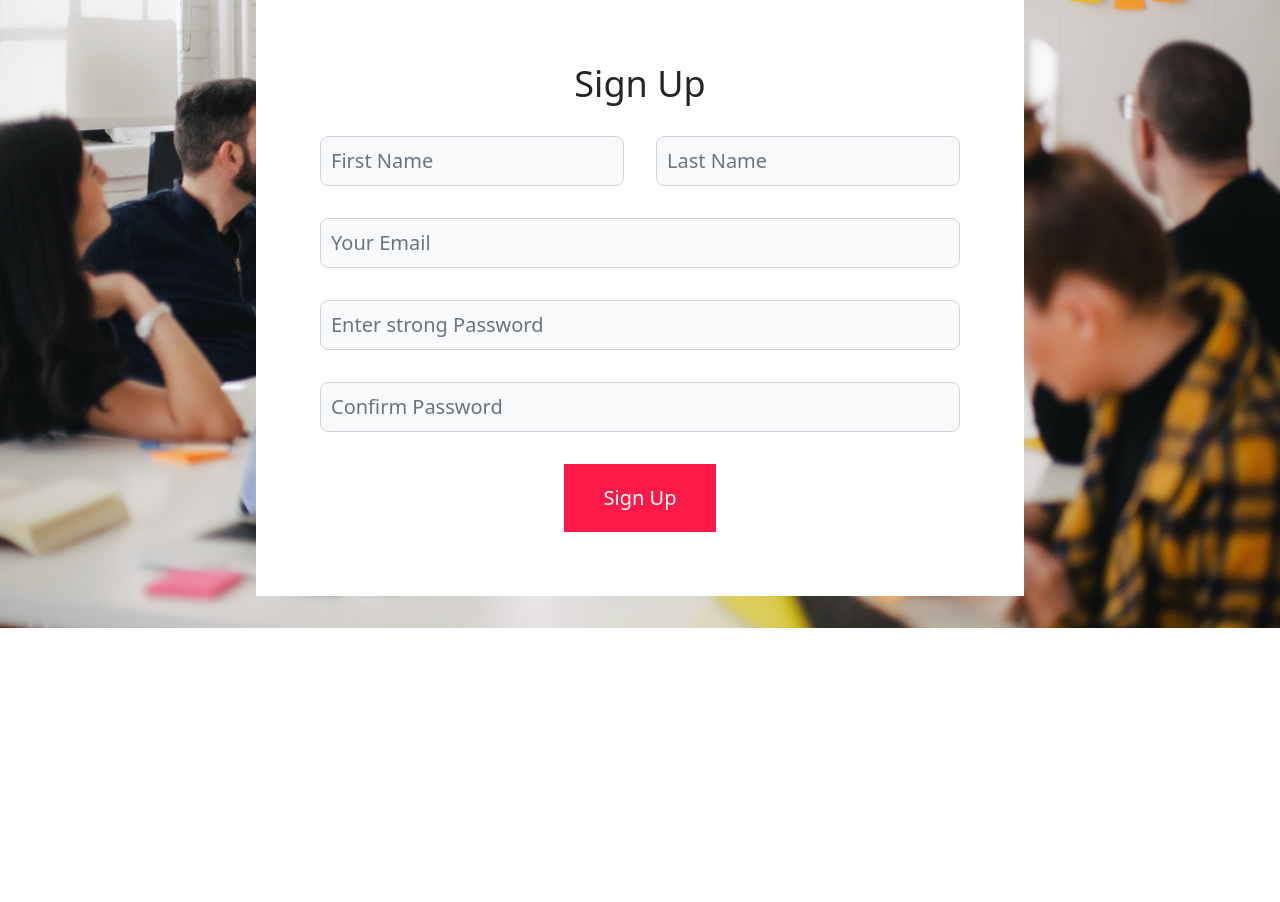
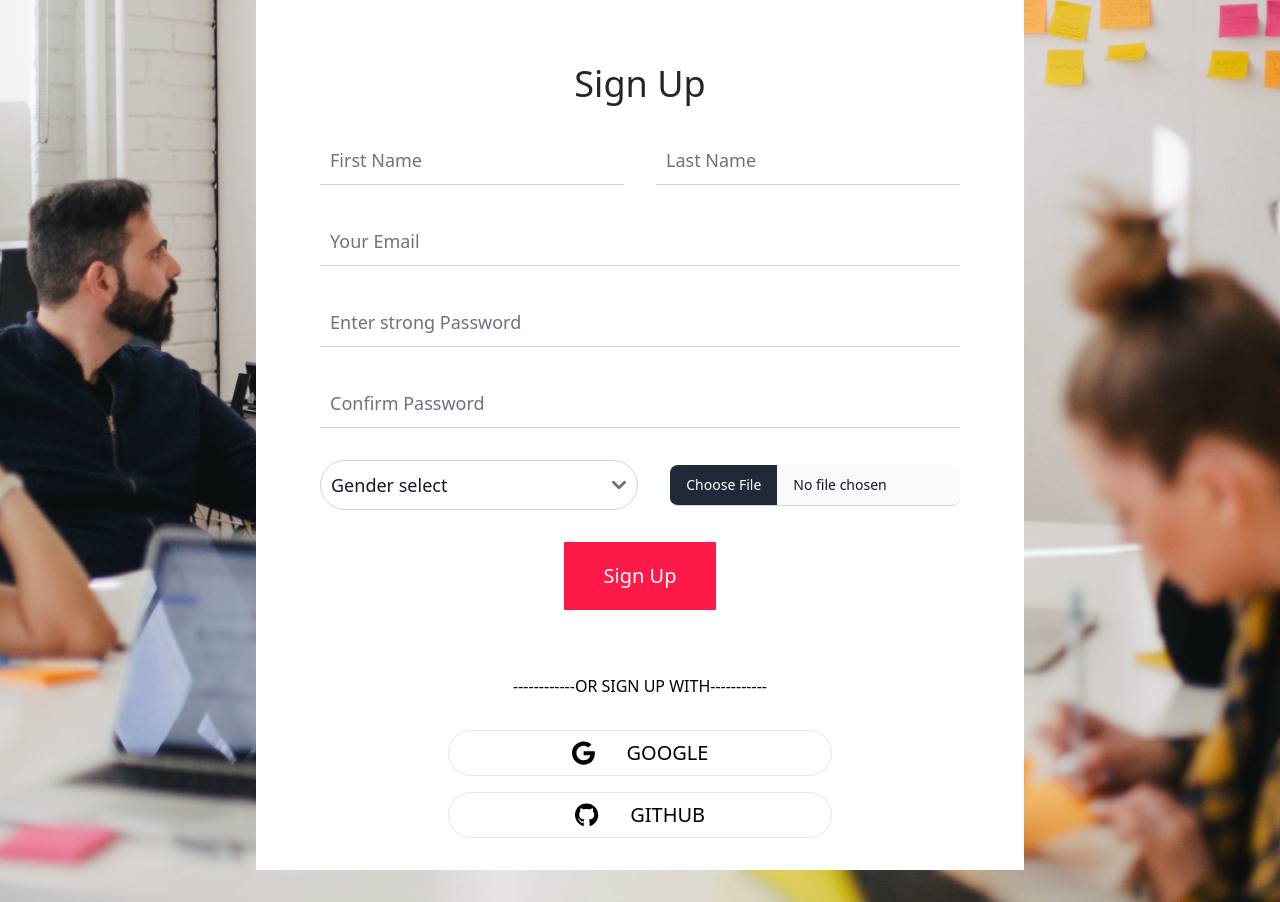
Before and after one commit to mdhasankha-1023/SkillBoost_client_side, a React (Vite) app: page /signUp in a window 1280 px wide. Shown: the part 240-1142 px from the top of the page. Before the commit the page ends 868 px from the top, so only its background shows below. Built offline with nearby package versions, Linux system fonts and the light colour scheme.

Commit message:
(Modfiy:) Sign up page modify

```diff
--- /dev/null
+++ b/src/Components/SocialMedia/SocialMedia.jsx
@@ -0,0 +1,20 @@
+import { faGithub, faGoogle } from '@fortawesome/free-brands-svg-icons';
+import { FontAwesomeIcon } from '@fortawesome/react-fontawesome';
+import React from 'react';
+
+const SocialMedia = () => {
+    return (
+        <div className='flex flex-col gap-4 my-8'>
+            <div className='flex gap-8 cursor-pointer text-xl items-center justify-center border border-gary-500 rounded-full w-[50%] p-2 mx-auto'>
+                <FontAwesomeIcon className='text-2xl' icon={faGoogle}></FontAwesomeIcon>
+                <p>GOOGLE</p>
+            </div>
+            <div className='flex gap-8 cursor-pointer text-xl items-center justify-center border border-gary-500 rounded-full w-[50%] p-2 mx-auto'>
+                <FontAwesomeIcon className='text-2xl' icon={faGithub}></FontAwesomeIcon>
+                <p>GITHUB</p>
+            </div>
+        </div>
+    );
+};
+
+export default SocialMedia;
--- a/src/Pages/Registration/SignUp/SignUp.jsx
+++ b/src/Pages/Registration/SignUp/SignUp.jsx
@@ -1,9 +1,15 @@
 import React from 'react';
 import { useForm } from 'react-hook-form';
+import SocialMedia from '../../../Components/SocialMedia/SocialMedia';
 
 const SignUp = () => {
-    const { register, handleSubmit, onSubmit } = useForm();
-    console.log(onSubmit);
+    const { register, handleSubmit } = useForm();
+    const onSubmit = (data) => {
+        console.log(data);
+    }
+
+
+
 
 
 
@@ -17,29 +23,39 @@ const SignUp = () => {
                 {/* first label */}
                 <div className='flex items-center gap-8 w-full'>
                     {/* first name */}
-                    <input className="text-xl w-1/2 bg-gray-50 border border-gray-300 text-gray-900 text-sm rounded-lg focus:ring-blue-500 focus:border-blue-500 block w-full p-2.5 dark:bg-gray-700 dark:border-gray-600 dark:placeholder-gray-400 dark:text-white dark:focus:ring-blue-500 dark:focus:border-blue-500" {...register("firstName")} placeholder='First Name' />
+                    <input className="w-1/2 outline-none border-b border-gray-300 text-gray-900 text-lg block p-2.5" {...register("firstName")} placeholder='First Name' />
                     {/* last name */}
-                    <input className="text-xl w-1/2 bg-gray-50 border border-gray-300 text-gray-900 text-sm rounded-lg focus:ring-blue-500 focus:border-blue-500 block w-full p-2.5 dark:bg-gray-700 dark:border-gray-600 dark:placeholder-gray-400 dark:text-white dark:focus:ring-blue-500 dark:focus:border-blue-500" {...register("lastName")} placeholder='Last Name' />
+                    <input className="w-1/2 outline-none border-b border-gray-300 text-gray-900 text-lg block p-2.5" {...register("lastName")} placeholder='Last Name' />
                 </div>
                 {/* second label */}
 
                 {/* email */}
-                <input className="text-xl bg-gray-50 border border-gray-300 text-gray-900 text-sm rounded-lg focus:ring-blue-500 focus:border-blue-500 block w-full p-2.5 dark:bg-gray-700 dark:border-gray-600 dark:placeholder-gray-400 dark:text-white dark:focus:ring-blue-500 dark:focus:border-blue-500" {...register("email")} placeholder='Your Email' />
+                <input className="w-full outline-none border-b border-gray-300 text-gray-900 text-lg block p-2.5" {...register("email")} placeholder='Your Email' />
                 {/* password */}
-                <input className="text-xl bg-gray-50 border border-gray-300 text-gray-900 text-sm rounded-lg focus:ring-blue-500 focus:border-blue-500 block w-full p-2.5 dark:bg-gray-700 dark:border-gray-600 dark:placeholder-gray-400 dark:text-white dark:focus:ring-blue-500 dark:focus:border-blue-500" {...register("password")} placeholder='Enter strong Password' />
+                <input className="w-full outline-none border-b border-gray-300 text-gray-900 text-lg block p-2.5" {...register("password")} placeholder='Enter strong Password' />
                 {/* confirm password */}
-                <input className="text-xl bg-gray-50 border border-gray-300 text-gray-900 text-sm rounded-lg focus:ring-blue-500 focus:border-blue-500 block w-full p-2.5 dark:bg-gray-700 dark:border-gray-600 dark:placeholder-gray-400 dark:text-white dark:focus:ring-blue-500 dark:focus:border-blue-500" {...register("confirmPassword")} placeholder='Confirm Password' />
+                <input className="w-full outline-none border-b border-gray-300 text-gray-900 text-lg block p-2.5" {...register("confirmPassword")} placeholder='Confirm Password' />
+                <div className='flex items-center gap-8 w-full'>
+                    {/* gender selection */}
+                    <select className="w-full cursor-pointer rounded-full outline-none border-b border-gray-300 text-gray-900 text-lg block p-2.5"  {...register("gender")}>
+                        <option>Gender select</option>
+                        <option value="female">female</option>
+                        <option value="male">male</option>
+                        <option value="other">other</option>
+                    </select>
+                    {/* photo url */}
+                    <input className="block w-full text-sm text-gray-900 border-b border-gray-300 rounded-lg cursor-pointer bg-gray-50 dark:text-gray-400 focus:outline-none dark:bg-gray-700 dark:border-gray-600 dark:placeholder-gray-400" type="file" />
 
-                {/* <label>Gender Selection</label>
-                <select {...register("gender")}>
-                    <option value="female">female</option>
-                    <option value="male">male</option>
-                    <option value="other">other</option>
-                </select> */}
+                </div>
                 <button type="submit" className="cursor-pointer text-white bg-primary hover:bg-secondary font-medium text-xl w-full sm:w-auto px-10  py-5 text-center ">
-                Sign Up
+                    Sign Up
                 </button>
             </form>
+
+            <div className='text-center'>
+                ------------OR SIGN UP WITH-----------
+            </div>
+            <SocialMedia></SocialMedia>
         </div>
     );
 };
```
